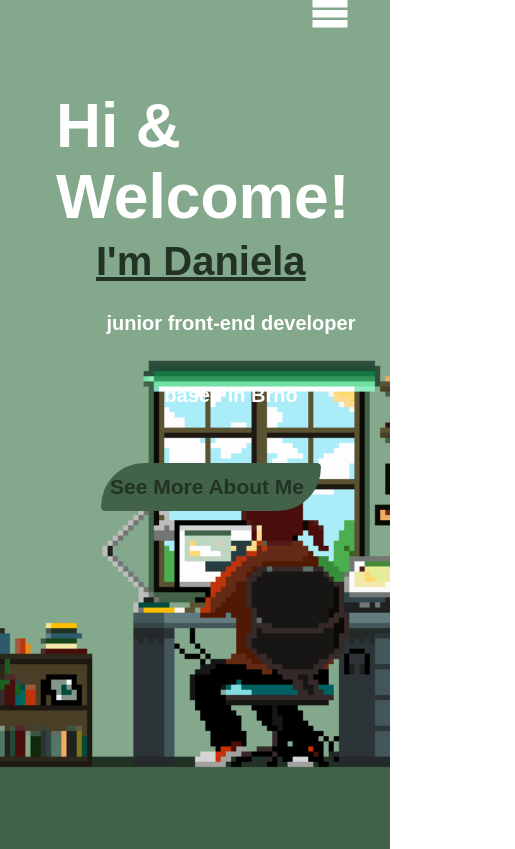
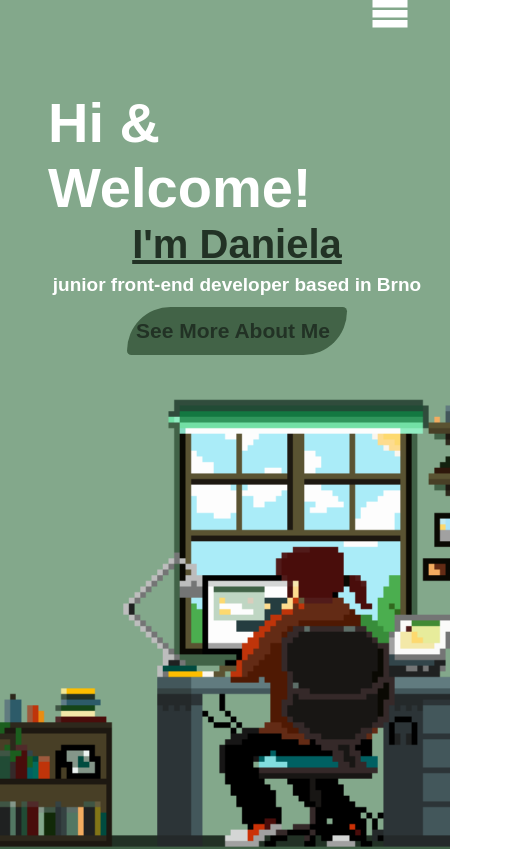
Before and after one commit to DanielaSputnik/Portfolio, a React (Create React App) app: page / in a window 390 px wide. Shown: the top 849 px of the page, 515 px wide, since content can reach past the window. Built offline with nearby package versions, Linux system fonts and the light colour scheme; a web font is replaced by a local one.

Commit message:
Fix responsive behaviour

```diff
--- a/src/Components/ContactForm/ContactIndex.js
+++ b/src/Components/ContactForm/ContactIndex.js
@@ -125,7 +125,7 @@ const Contact = () => {
                                     </RadioWrapper>
                                 </RadioContainer>
                                 <FormGroupMessage
-                                    name='message' placeholder='Message' cols='45' rows='8'
+                                    name='message' placeholder='Message' rows='8'
                                     value={text} onChange={handleTextChange}>
                                 </FormGroupMessage>
                                 <ButtonWrapper>
--- a/src/Components/Experiences/ExpElements.js
+++ b/src/Components/Experiences/ExpElements.js
@@ -4,6 +4,7 @@ export const ExpContainer = styled.div`
     box-sizing: border-box;
     background: #426347;
     color: #c0d8c4;
+    min-width: 450px;
     padding: 1rem;
 `
 export const ExpWrapper = styled.div`
@@ -11,7 +12,7 @@ export const ExpWrapper = styled.div`
     padding: 1.5rem;
     margin: 0 auto;
     max-width: 1100px;
-    height: 1100px;
+    height: 950px;
 
     &:before {
         content: '';
@@ -29,12 +30,15 @@ export const ExpWrapper = styled.div`
     }
 
     @media screen and (min-width: 1050px) {
-        height: 800px;
         padding: 2rem;
         &:before {
             left: calc(50% - 1px);
             right: auto;
         }
+    }
+
+    @media screen and (max-width: 500px) {
+        height: 1200px;
     }
 `
 export const ExpHeading = styled.p`
@@ -46,6 +50,10 @@ export const ExpHeading = styled.p`
     margin-bottom: 1.2rem;
     margin-top: 1.5rem;
     text-align: center;
+
+    @media screen and (max-width: 500px) {
+        font-size: 2rem;
+    }
 `
 
 export const ExpTLItem = styled.div`
--- a/src/Components/Footer/FooterElements.js
+++ b/src/Components/Footer/FooterElements.js
@@ -1,6 +1,7 @@
 import styled from 'styled-components/macro'
 
 export const FooterContainer = styled.div`
+    min-width: 450px;
     background-color: #223225;
 `
 
--- a/src/Components/Footer/FooterIndex.js
+++ b/src/Components/Footer/FooterIndex.js
@@ -7,7 +7,7 @@ const Footer = () => {
         <FooterContainer>
             <FooterWrap>
                 <WebsiteRights>DDaniela ©  {new Date().getFullYear()}
-                    &nbsp; Some rights reserved
+                    &nbsp; No rights reserved
                 </WebsiteRights>
                 <FooterLinksWrap>
                     <FooterLinkItems href='//www.github.com/danielasputnik' target="_blank" aria-label='Github'>
--- a/src/Components/HeroSection/HeroElements.js
+++ b/src/Components/HeroSection/HeroElements.js
@@ -10,9 +10,13 @@ export const HeroContainer = styled.div`
     justify-content: flex-start;
     align-items: center;
     padding: 0 30px;
+    min-width: 450px;
     height: 1000px;
     position: relative;
     z-index: 1;
+    @media screen and (max-width: 450px){
+        height: 1100px;
+    }
 `
 
 export const HeroContentWrapper = styled.div`
@@ -22,8 +26,11 @@ position: absolute;
     bottom: 0;
     left: 5rem;
     @media screen and (max-width: 1100px){
-        left: 2rem;
+        left: 1.5rem;
         top: 7rem;
+    }
+    @media screen and (max-width: 500px){
+        height: 1200px;
     }
 `
 
@@ -55,6 +62,9 @@ export const ImageBg = styled.div`
     @media screen and (max-width: 580px){
         background-image: url(${ImageXS});
     }
+    @media screen and (max-width: 450px){
+        background-image: url(${ImageXS});
+    }
 `
 
 export const HeroContent = styled.div`
@@ -67,14 +77,26 @@ export const HeroContent = styled.div`
     align-items: left;
 
 `
+export const HeroP = styled.p`
+    color: #223225;
+    text-align: left;
+    font-size:4rem;
+    font-weight: 700;
+    text-decoration: underline;
+    line-height: 3rem;
+    @media screen and (max-width: 1100px) {
+        font-size: 2.5rem;
+    }
+    @media screen and (max-width: 500px) {
+        text-align: center;
+    }
+`
 
-export const HeroP = styled.span`
+export const HeroP2 = styled.span`
     margin-top: 5px;
-    margin-left: 40px;
     color: #fff;
     font-size: 2rem;
     text-align: center;
-    max-width: 700px;
     line-height: 4.5rem;
     font-weight: 700;
 
@@ -84,16 +106,10 @@ export const HeroP = styled.span`
     @media screen and (max-width: 580px) {
         font-size: 20px;
     }
-`
-export const HeroP2 = styled.p`
-    color: #223225;
-    text-align: left;
-    font-size:4rem;
-    font-weight: 700;
-    text-decoration: underline;
-    line-height: 3.1rem;
-    @media screen and (max-width: 1100px) {
-        font-size: 2.5rem;
+    @media screen and (max-width: 500px) {
+        font-size: 19px;
+        line-height: 1.5rem;
+        text-align: center;
     }
 `
 
@@ -108,12 +124,18 @@ export const HeroH1 = styled.h1`
     @media screen and (max-width: 800px) {
         font-size: 3.9rem;
     }
+    @media screen and (max-width: 500px) {
+        font-size: 3.5rem;
+    }
 `
 export const HeroBtnWrapper = styled.div`
     margin-top: 32px;
     display: flex;
     flex-direction: column;
     align-items: center;
+    @media screen and (max-width: 500px) {
+            margin-top: 10px;
+    }
 `
 
 export const ArrowForward = styled(BsArrowRightShort)`
--- a/src/Components/HeroSection/HeroIndex.js
+++ b/src/Components/HeroSection/HeroIndex.js
@@ -31,10 +31,8 @@ const HeroSection = () => {
                     <HeroH1>
                         Hi & Welcome!
                     </HeroH1>
-                    <HeroP>
-                        <HeroP2>I'm Daniela</HeroP2>
-                        junior front-end developer based in Brno
-                    </HeroP>
+                    <HeroP>I'm Daniela</HeroP>
+                    <HeroP2>junior front-end developer based in Brno</HeroP2>
                     <HeroBtnWrapper>
                         <Button to='about' onMouseEnter={onHover}
                                         onMouseLeave={onHover}
--- a/src/Components/Navbar/NavbarElements.js
+++ b/src/Components/Navbar/NavbarElements.js
@@ -11,6 +11,7 @@ export const Nav = styled.nav`
     align-items: center;
     font-size: 1rem;
     position: sticky;
+    min-width: 450px;
     top:0;
     z-index: 10;
 
@@ -27,9 +28,13 @@ z-index:1;
 width:100%;
 padding: 0 24px;
 max-width: 1100px;
+@media screen and (max-width:768px) {
+    justify-content: space-between;
+    }
+
 `
 
-export const NavLogo = styled(LinkR)`
+export const NavHomeLogo = styled(LinkR)`
 color: #223225;
 justify-self: flex-start;
 cursor: pointer;
@@ -70,7 +75,7 @@ margin-right: -22px;
 }
 `
 export const NavItem = styled.li`
-height: 40px;
+    height: 40px;
 `
 
 export const NavContent = styled.div`
@@ -78,7 +83,6 @@ export const NavContent = styled.div`
 export const NavIndicator = styled.div`
     background-color: black;
 `
-
 
 export const NavLinks = styled(LinkS)`
     color: #223225;
--- a/src/Components/Navbar/NavbarIndex.js
+++ b/src/Components/Navbar/NavbarIndex.js
@@ -2,7 +2,7 @@ import React, { useState, useEffect } from 'react'
 import {
     Nav,
     NavbarContainer,
-    NavLogo,
+    NavHomeLogo,
     MobileIcon,
     NavMenu,
     NavItem,
@@ -23,7 +23,7 @@ function Navbar({ toggle }) {
     }
 
     const changeNav = () => {
-        if(window.scrollY >= 200) {
+        if(window.scrollY >= 150) {
             setScrollnav(true)
         }
         else {
@@ -43,11 +43,11 @@ function Navbar({ toggle }) {
         <>
             <Nav scrollnav={scrollnav? 1 : 0}>
                 <NavbarContainer>
-                    <NavLogo scrollnav={scrollnav ? 1 : 0}
+                    <NavHomeLogo scrollnav={scrollnav ? 1 : 0}
                             to='/'
                             onClick={toggleHome}>
                         <FaHome/>
-                    </NavLogo>
+                    </NavHomeLogo>
                     <MobileIcon onClick={toggle}>
                         <ImMenu/>
                     </MobileIcon>
--- a/src/Components/Sections/Data.js
+++ b/src/Components/Sections/Data.js
@@ -3,7 +3,7 @@ export const homeObjOne = {
     lightBg: true,
     lightText: false,
     lightTextDesc: true,
-    topLine: 'Jr Front End Developer in making',
+    topLine: 'Front End Developer in making',
     headline: 'Daniela Drdakova',
     description: 'I am an aspiring developer of front end applications with passion for coding, design, details and the Lord of the Rings (amongst many other things). Get my CV from the link below or continue scrolling to see more..',
     buttonLabel: 'Open CV',
--- a/src/Components/Sections/SectionElements.js
+++ b/src/Components/Sections/SectionElements.js
@@ -4,6 +4,7 @@ import { Link as LinkR } from 'react-router-dom'
 export const SectionContainer = styled.div`
     background: ${({ lightBg }) => (lightBg ? '#c0d8c4' : '#426347')};
     color:#fff;
+    min-width: 450px;
     align-items: center;
 `
 export const SectionWrapper = styled.div`
@@ -90,7 +91,7 @@ export const Heading = styled.p`
 
     }
     @media screen and (max-width: 380px) {
-        font-size:1rem;
+        font-size:1.7rem;
         text-align: center;
     }
 `
@@ -108,7 +109,6 @@ export const Subtitle = styled.p`
     @media screen and (max-width: 380px) {
         font-size: 14px;
         text-align: center;
-        max-width: 300px;
     }
 `
 
--- a/src/Components/Skillz/CardsElements.js
+++ b/src/Components/Skillz/CardsElements.js
@@ -2,6 +2,7 @@ import styled from 'styled-components/macro'
 
 export const CardsContainer = styled.div`
     height: 1000px;
+    min-width: 450px;
     display: flex;
     flex-direction: column;
     justify-content: center;
```
Also changed, not shown: src/Components/ContactForm/ContactElements.js (+8 -4 lines).
